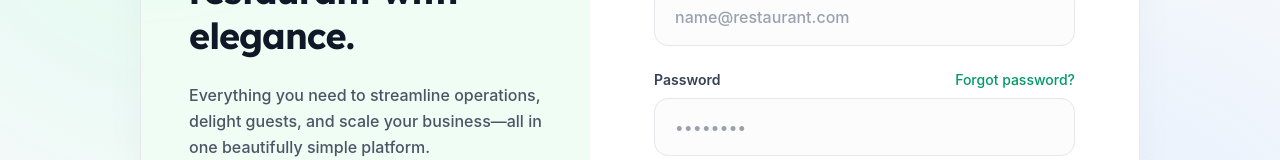
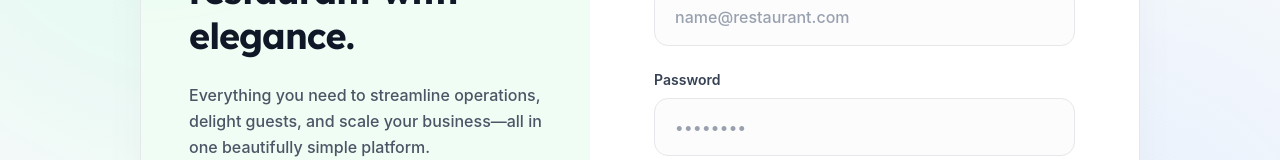
Before and after one commit to Devansh0302/resturant-pos, a Next.js app: page /login in a window 1280 px wide. Shown: the part 330-490 px from the top of the page. Built offline with nearby package versions, Linux system fonts and the light colour scheme; no server answers.

Commit message:
Remove forgot password button

```diff
--- a/src/app/login/page.tsx
+++ b/src/app/login/page.tsx
@@ -224,9 +224,6 @@ function LoginForm() {
                 <label className="block text-sm font-semibold text-gray-700">
                   Password
                 </label>
-                <Link href="/forgot-password" className="text-sm font-medium text-emerald-600 hover:text-emerald-700 transition-colors">
-                  Forgot password?
-                </Link>
               </div>
               <input
                 type="password"
```
